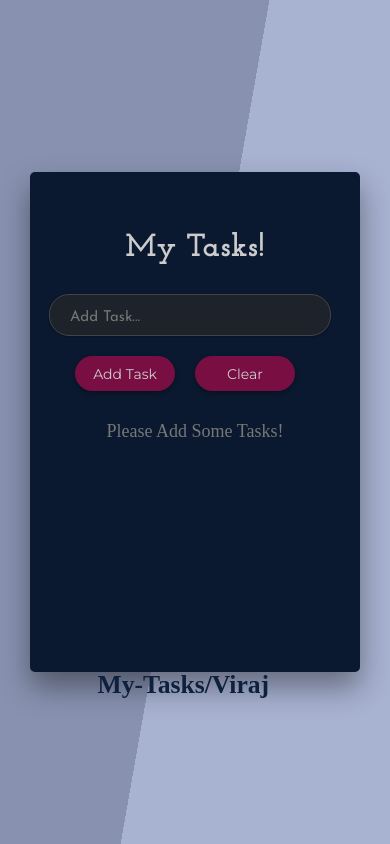
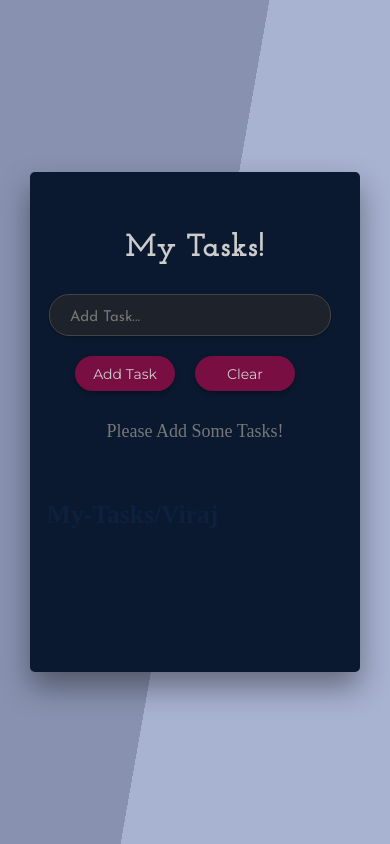
Before and after one commit to Viraaaj/My-Tasks, a React (Create React App) app: page / in a window 390 px wide. Built offline with nearby package versions, Linux system fonts and the light colour scheme.

Commit message:
Update App.css

```diff
--- a/src/App.css
+++ b/src/App.css
@@ -208,24 +208,24 @@
 }
 .github{
   position: absolute;
-  margin-top:650px;
-  margin-left: 45%;
+  margin-top:500px;
+  margin-left: 8%;
 }
 @media (max-width: 991px){
   .github{
-    margin-top:670px;
-    margin-left: 40%;
+    margin-top:500px;
+    margin-left: 12%;
   }
 }
 @media (max-width: 480px){
   .github{
-    margin-top:670px;
-    margin-left: 25%;
+    margin-top:500px;
+    margin-left: 12%;
   }
 }
 @media (max-width: 340px){
   .github{
-    margin-top:670px;
-    margin-left: 20%;
+    margin-top:430px;
+    margin-left: 8%;
   }
 }
```
